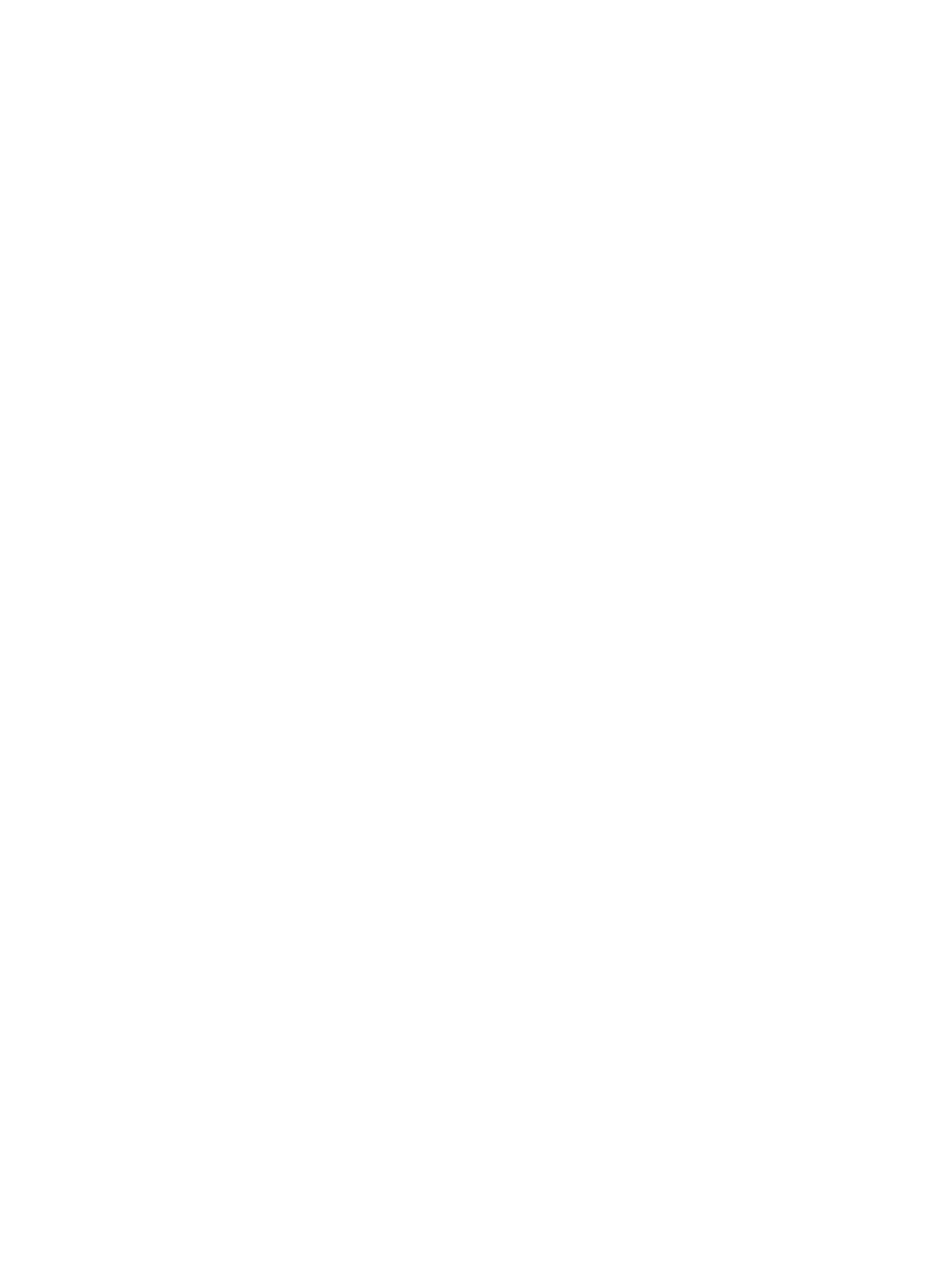
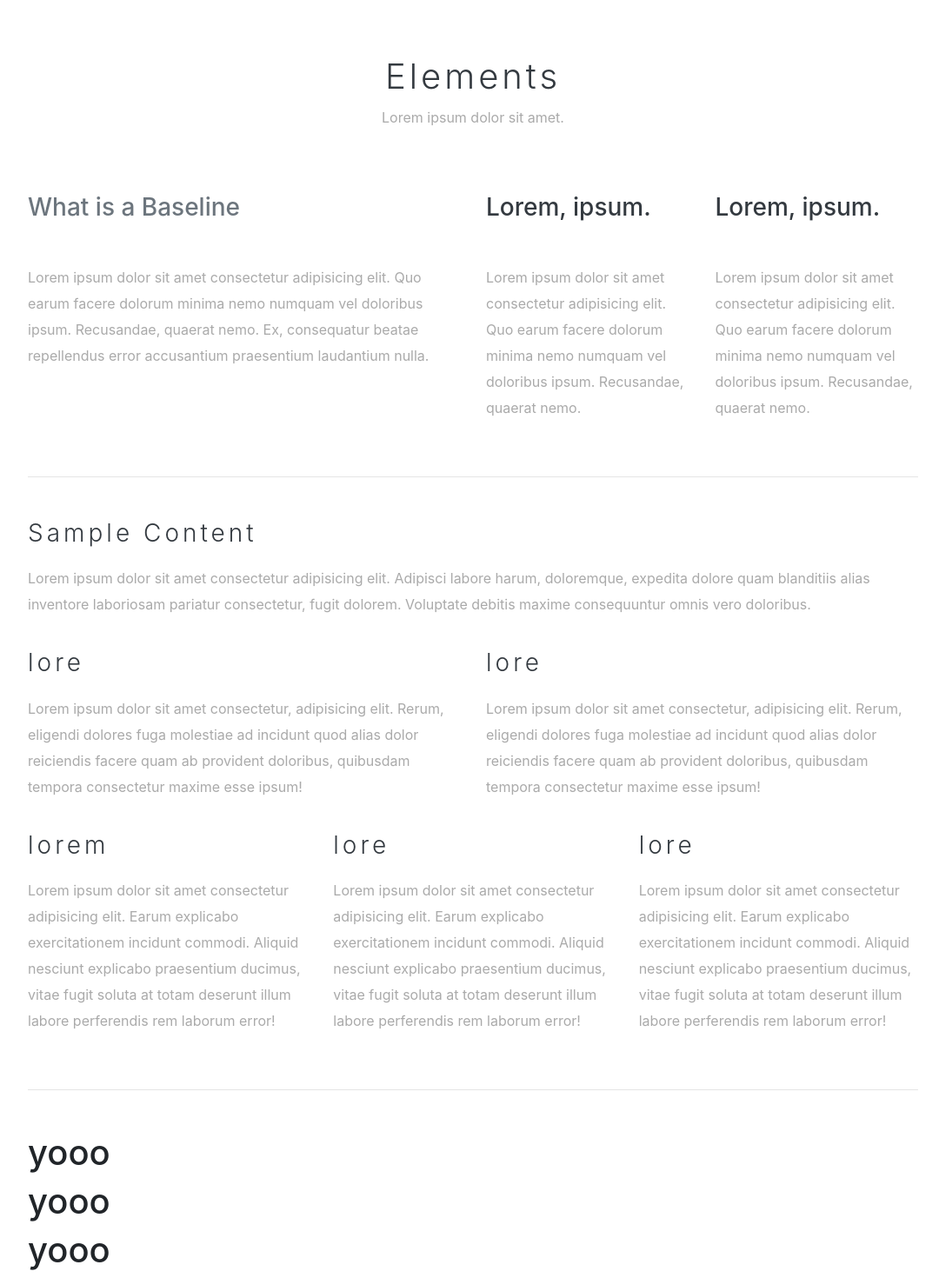
Before and after one commit to Hugo-Becker/react-website-younes-hugo, a React (Create React App) app: page /element in a window 1280 px wide. Shown: the part 96-1566 px from the top of the page at 87% size, without its empty margins (96-1176 px from the left). Before the commit the page ends 800 px from the top, so only its background shows below. Built offline with nearby package versions, Linux system fonts and the light colour scheme.

Commit message:
element in progress

```diff
--- /dev/null
+++ b/src/css/element.css
@@ -0,0 +1,40 @@
+:root{
+    --dark:rgb(53, 53, 53);
+    --gray:rgb(138, 138, 138);
+    --lighter:rgb(170, 170, 170);
+}
+
+.elements{
+    margin: 0 10%;
+}
+.elements p{
+    line-height: 30px;
+}
+.elements .ele-sct-1 .titre{
+    margin-top: 13vh;
+    text-align: center;
+}
+.elements .ele-sct-1 h1{
+    color:var(--dark);
+    font-weight: 300;
+    letter-spacing: 4px;
+}
+.elements .ele-sct-1 p{
+    color: var(--lighter);
+}
+.elements .ele-sct-2 h3{
+    color:var(--dark);
+    font-weight: 300;
+    letter-spacing: 4px;
+}
+.elements .ele-sct-2 p{
+    color: var(--lighter);
+}
+
+.elements .ele-sct-2 h3{
+    margin: 20px 0;
+}
+
+.elements .ele-sct-3{
+    flex-direction: column;
+}
--- a/src/css/footer.css
+++ b/src/css/footer.css
@@ -15,7 +15,6 @@
 .row{
     display: flex;
     justify-content: space-between;
-
 
 
 }
--- a/src/pages/Element.js
+++ b/src/pages/Element.js
@@ -1,10 +1,82 @@
 import React from 'react'
+import '../css/element.css'
 
 function Element() {
     return (
-        <div>
-            <h1>Element</h1>
+        <div className='elements'>
+            <div className="ele-sct-1">
+                <div className='titre'>
+                    <h1>Elements</h1>
+                    <p>Lorem ipsum dolor sit amet.</p>
+                </div>
 
+                <div className='row mt-4'>
+                    <div className='col-6'>
+                        <h3 className='text-secondary my-5'>What is a Baseline</h3>
+                        <p>Lorem ipsum dolor sit amet consectetur adipisicing elit. Quo earum facere dolorum minima nemo numquam vel doloribus ipsum. Recusandae, quaerat nemo. Ex, consequatur beatae repellendus error accusantium praesentium laudantium nulla.</p>
+                    </div>
+                    <div className='col-3'>
+                        <h3 className='text-dark my-5'>Lorem, ipsum.</h3>
+                        <p>Lorem ipsum dolor sit amet consectetur adipisicing elit. Quo earum facere dolorum minima nemo numquam vel doloribus ipsum. Recusandae, quaerat nemo.</p>
+
+                    </div>
+                    <div className='col-3'>
+                        <h3 className='text-dark my-5'>Lorem, ipsum.</h3>
+                        <p>Lorem ipsum dolor sit amet consectetur adipisicing elit. Quo earum facere dolorum minima nemo numquam vel doloribus ipsum. Recusandae, quaerat nemo.</p>
+
+                    </div>
+
+                </div>
+
+            </div>
+            <hr className='my-5'/>
+            <div className="ele-sct-2">
+                <h3>Sample Content</h3>
+                <p>Lorem ipsum dolor sit amet consectetur adipisicing elit. Adipisci labore harum, doloremque, expedita dolore quam blanditiis alias inventore laboriosam pariatur consectetur, fugit dolorem. Voluptate debitis maxime consequuntur omnis vero doloribus.</p>
+                <div className='row'>
+                    <div className='col-6' >
+                        <h3>lore</h3>
+                        <p>Lorem ipsum dolor sit amet consectetur, adipisicing elit. Rerum, eligendi dolores fuga molestiae ad incidunt quod alias dolor reiciendis facere quam ab provident doloribus, quibusdam tempora consectetur maxime esse ipsum!</p>
+                    </div>
+                    <div className='col-6'>
+                        <h3>lore</h3>
+                        <p>Lorem ipsum dolor sit amet consectetur, adipisicing elit. Rerum, eligendi dolores fuga molestiae ad incidunt quod alias dolor reiciendis facere quam ab provident doloribus, quibusdam tempora consectetur maxime esse ipsum!</p>
+                    </div>
+                </div>
+                <div className='row'>
+                    <div className='col-4'>
+                        <h3>lorem</h3>
+                        <p>
+                            Lorem ipsum dolor sit amet consectetur adipisicing elit. Earum explicabo exercitationem incidunt commodi. Aliquid nesciunt explicabo praesentium ducimus, vitae fugit soluta at totam deserunt illum labore perferendis rem laborum error!
+                        </p>
+                    </div>
+                    <div className='col-4'>
+                        <h3>lore</h3>
+                        <p>
+                            Lorem ipsum dolor sit amet consectetur adipisicing elit. Earum explicabo exercitationem incidunt commodi. Aliquid nesciunt explicabo praesentium ducimus, vitae fugit soluta at totam deserunt illum labore perferendis rem laborum error!
+                        </p>
+                    </div>
+                    <div className='col-4'>
+                        <h3>lore</h3>
+                        <p>
+                            Lorem ipsum dolor sit amet consectetur adipisicing elit. Earum explicabo exercitationem incidunt commodi. Aliquid nesciunt explicabo praesentium ducimus, vitae fugit soluta at totam deserunt illum labore perferendis rem laborum error!
+                        </p>
+                    </div>
+                </div>
+
+
+
+            </div>
+            <hr className='my-5'/>
+            <div className='row ele-sct-3'>
+                <div className='col-6'>
+                    <h1>yooo</h1>
+                    <h1>yooo</h1>
+                    <h1>yooo</h1>
+                </div>
+
+
+            </div>
         </div>
     )
 }
```
